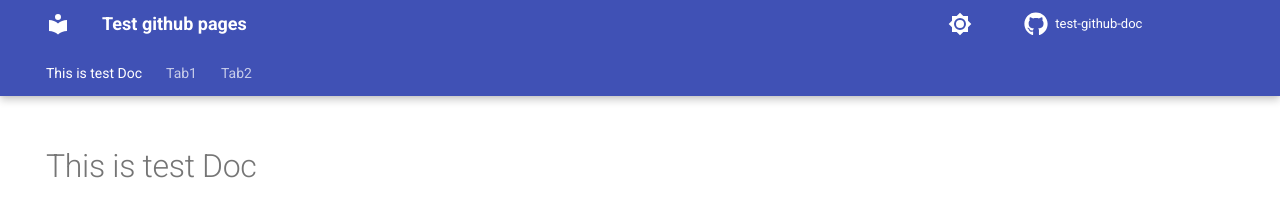
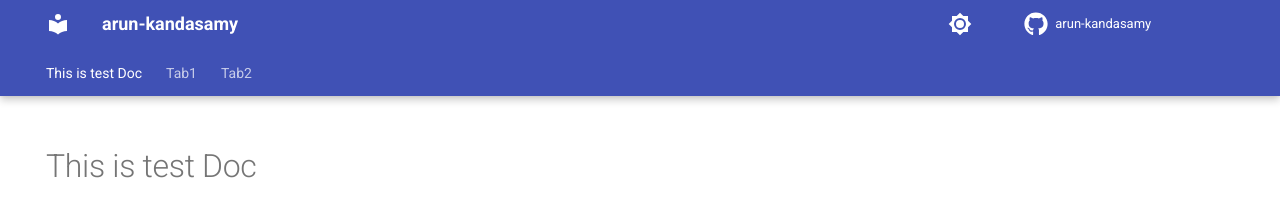
Before and after one commit to arun-kandasamy/arun-kandasamy.github.io, an MkDocs documentation site: the page built from docs/index.md, in a window 1280 px wide. Shown: the top 206 px of the page. Built offline with MkDocs 1.6.1 and Material for MkDocs 9.7.7, drawn with Linux system fonts in a browser that asks for light colours; comment, search, counter and statistics services are not loaded.

Commit message:
use mkdocs

```diff
--- a/mkdocs.yml
+++ b/mkdocs.yml
@@ -1,7 +1,7 @@
-site_name: Test github pages
-site_url: https://test-github-doc.pages.github.io/
+site_name: arun-kandasamy
+site_url: https://arun-kandasamy.github.io/
 repo_url: https://github.com/arun-kandasamy/arun-kandasamy.github.io
-repo_name: test-github-doc
+repo_name: arun-kandasamy
 theme:
   icon:
     repo: fontawesome/brands/github
```
